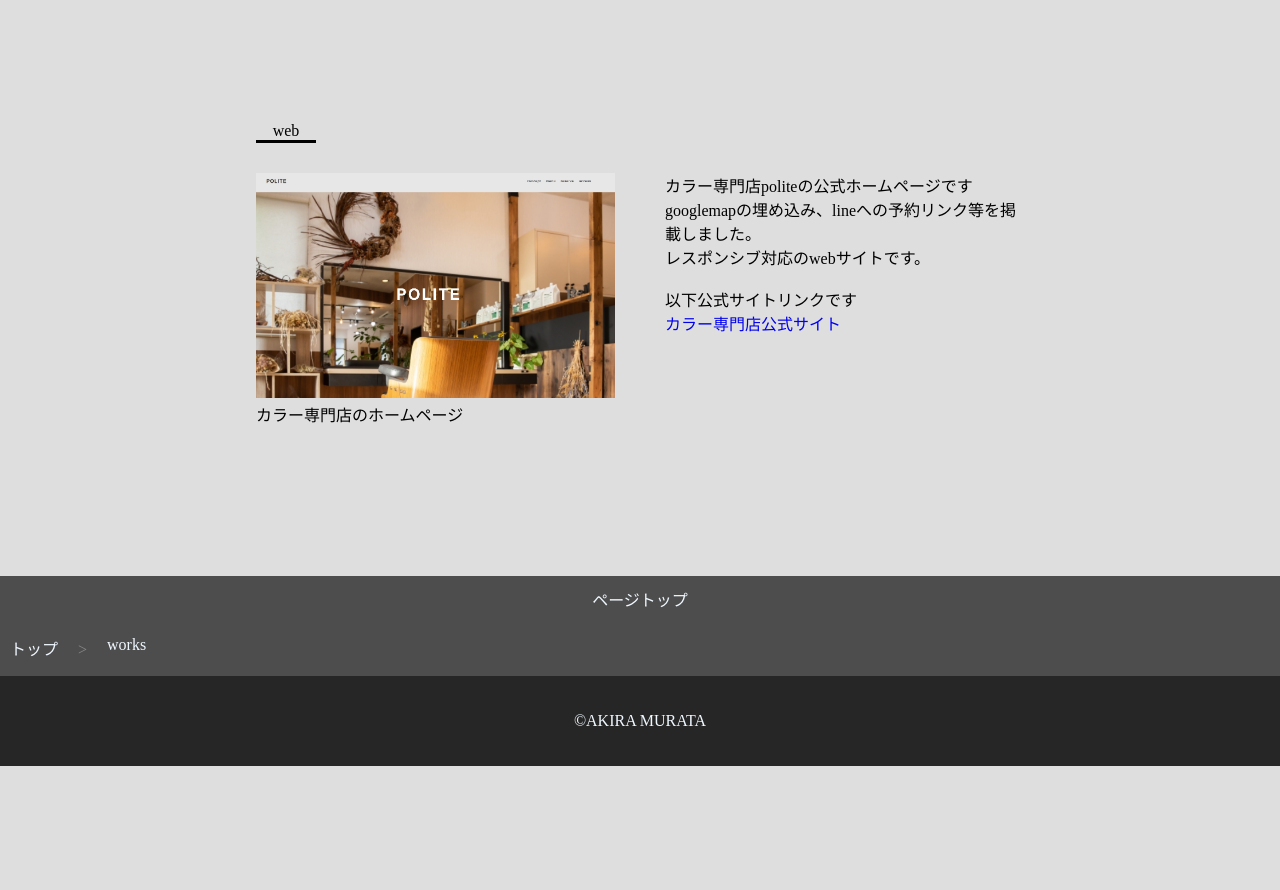
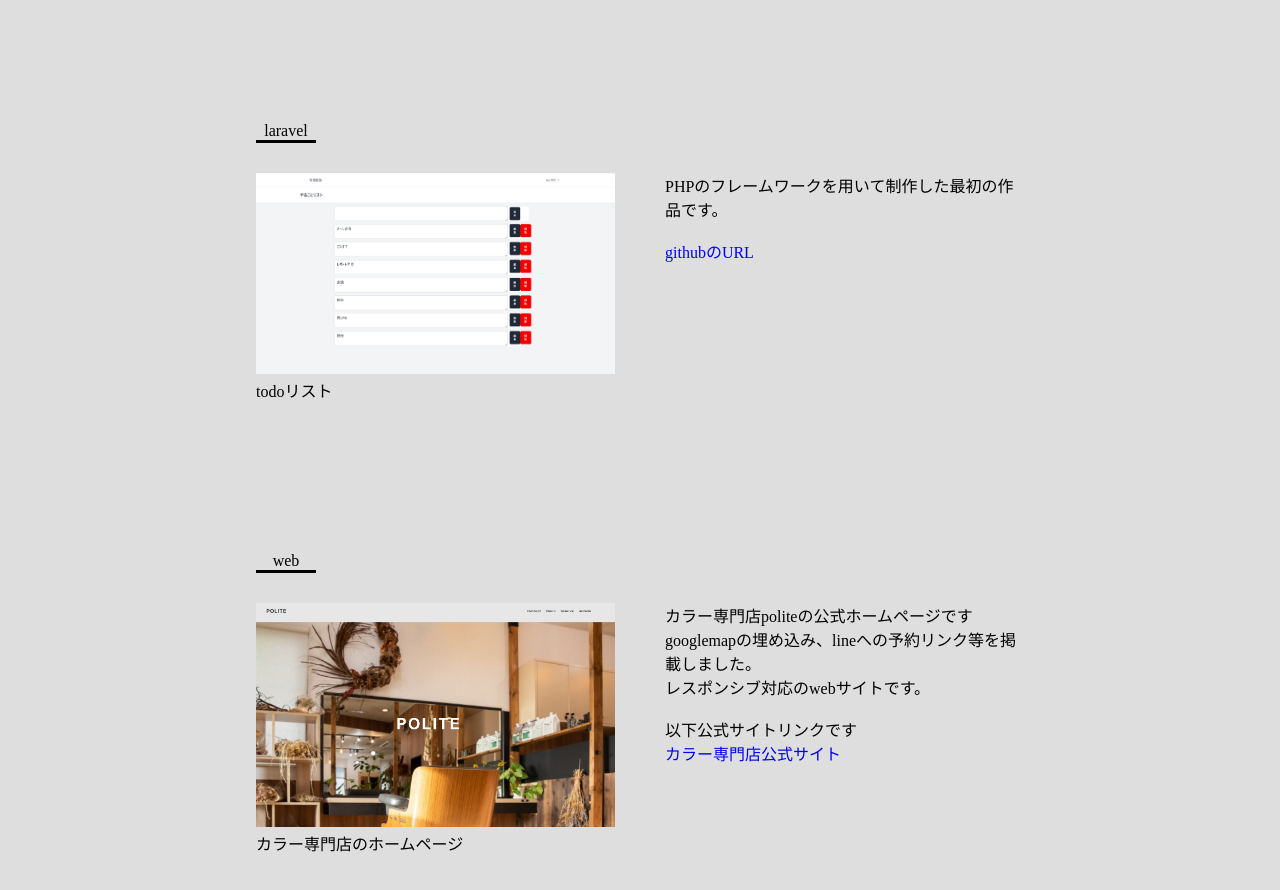
Before and after one commit to axz369/akira.murata_portfolio_repository, a plain HTML site: page works.html in a window 1280 px wide. Shown: the part 1026-1916 px from the top of the page. Before the commit the page ends 1792 px from the top, so only its background shows below. Drawn offline with nearby package versions, Linux system fonts and the light colour scheme; some packages are replaced by stand-ins of ours.

Commit message:
[add]laravelTodo

```diff
--- a/works.html
+++ b/works.html
@@ -160,6 +160,21 @@
             </ul>
         </section>
 
+        <section class="laravel section">
+          <p class="works-info">laravel</p>
+          <div class="works-item">
+              <div class="works-visual">
+                <div class="works-img"><img src="img/laravelTodo.png"></div>
+              <p class="works-name">todoリスト</p>
+              </div>
+              <div class="works-explanation">
+                <p>PHPのフレームワークを用いて制作した最初の作品です。</p>
+                <br>
+                <a href="https://github.com/axz369/portfolio-laravel-todo">githubのURL</a>
+              </div>
+            </div>
+      </section>
+
         <section class="web-site section">
           <p class="works-info">web</p>
           <div class="works-item">
```
Also changed, not shown: img/laravelTodo.png (added).
